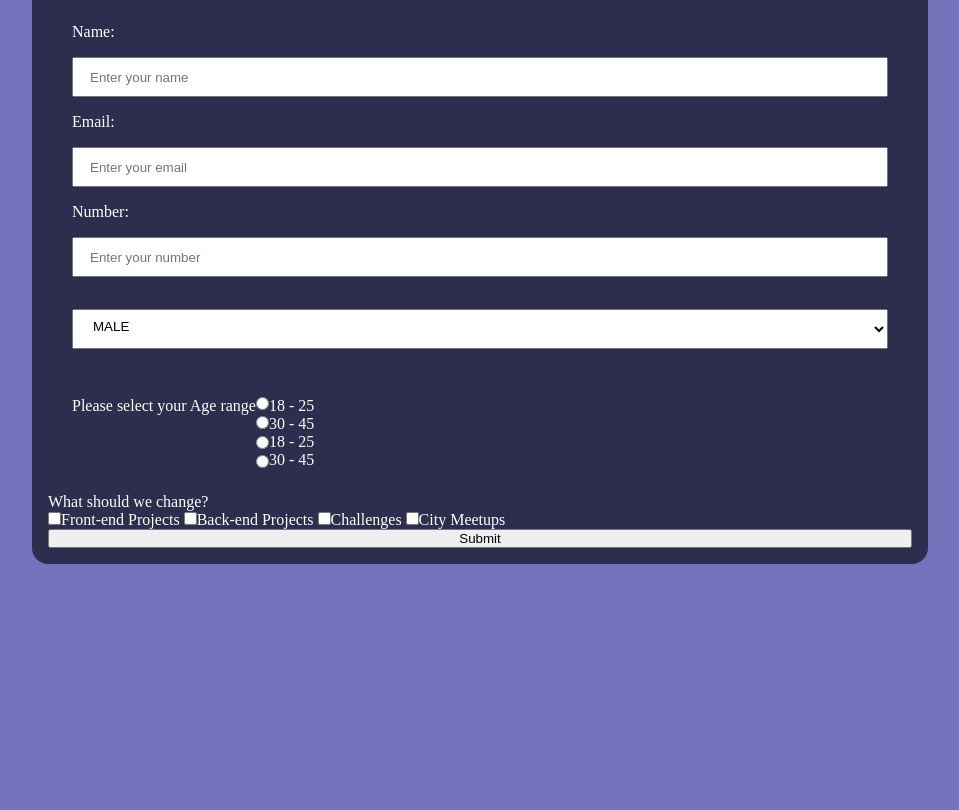
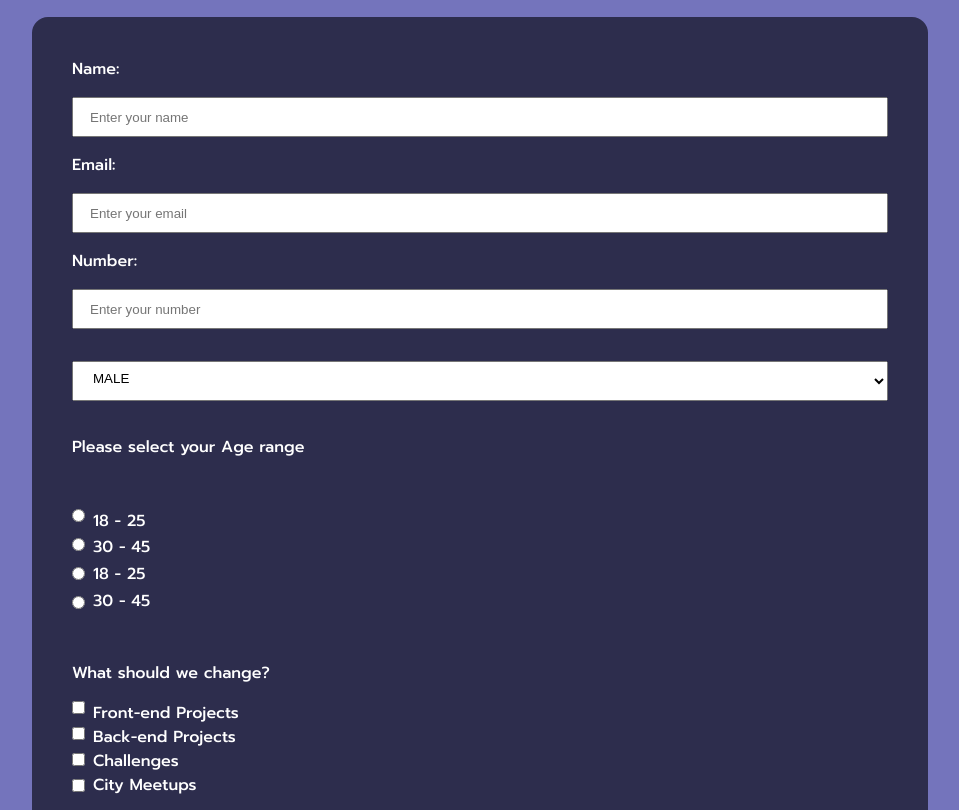
Before and after one commit to RaphDasilva/Moise-and-Raph-Project, a plain HTML site: page index.html in a window 1280 px wide. Shown: the part 88-898 px from the top of the page, without its empty margins (188-1147 px from the left). Before the commit the page ends 800 px from the top, so only its background shows below. Drawn offline with Linux system fonts and the light colour scheme.

Commit message:
The rest of css

```diff
--- a/css/style.css
+++ b/css/style.css
@@ -1,3 +1,6 @@
+
+@import url('https://fonts.googleapis.com/css2?family=Prompt:wght@500&display=swap');
+
 *{
     margin: 0;
     padding: 0;
@@ -6,6 +9,7 @@
 .bodyyy{
     display: flexbox;
     background-color: #7474BC;
+    font-family: 'Prompt', sans-serif;
 }
 
 #survey-form{
@@ -23,6 +27,7 @@ justify-content: center;
 /* text-align: center; */
 /* justify-self: center; */
 margin-left: 220px;
+margin-top: 2em;
 
 }
 .first_texts{
@@ -50,15 +55,65 @@ margin-left: 220px;
     display: flex;
     flex-direction: row;
     padding: 1.5rem;
+    margin-top: 1px;
+
 }
 .second-sections-input{
     display: flex;
     gap: 0.4em;
     /* vertical-align: middle; */
     flex-direction: column;
+    margin-top: 1px;
+    row-gap: 1em;
+    column-gap: 1em;
+    margin-right: 0.5rem;
 }
 .labels{
     display: flex;
     flex-direction: column;
+    /* padding: 0.5rem 1.5rem 1.5rem 1.5rem; */
     /* vertical-align: middle; */
+    margin-top: 1px;
+    row-gap: 0.18em;
+    margin-right: 1rem;
+    column-gap: 2em;
+    /* justify-content: space-between; */
+
 }
+.select_age{
+padding: 0.5rem 1.5rem 1.5rem 1.5rem;
+margin-top: 0.1rem;
+margin-bottom: 1px;
+}
+.third-division{
+    display: flex;
+    flex-direction: column;
+    gap: 1em;
+    padding: 1.5rem;
+    margin-bottom: 2rem;
+    /* justify-content: space-between; */
+}
+.combined-2{
+    display:flex;
+    flex-direction: row;
+}
+.third-division-input{
+    display: flex;
+    flex-direction: column;
+    gap: 0.8em;
+    margin-right: 0.5rem;
+}
+.third-division-labels{
+    display: flex;
+    flex-direction: column;
+}
+textarea{
+    height: 200px;
+    padding: 2rem;
+    font: 300;
+}
+button{
+    padding: 1rem;
+    margin: 1.5rem;
+    background: rgb(10, 162, 124);
+}
--- a/index.html
+++ b/index.html
@@ -17,8 +17,7 @@
     <div class="divisions">
       <div class="first-section">
         <label id="name-label">Name: </label><input id="name" type="text" required placeholder="Enter your name">
-    <label id="email-label">Email: </label><input id="email" type="email" required
-      placeholder="Enter your email">
+        <label id="email-label">Email: </label><input id="email" type="email" required placeholder="Enter your email">
         <label id="number-label">Number: </label><input id="number" type="number" inputmode="numeric" min=10 max=100
           placeholder="Enter your number">
         <select name="Sex" id="dropdown">
@@ -27,8 +26,9 @@
           <option value="OTHERS">OTHERS</option>
         </select>
       </div>
+      <p class="select_age">Please select your Age range</p>
       <div class="second-section">
-        <p>Please select your Age range</p>
+
         <div class="second-sections-input">
           <input type="radio" value="age" name="teenager">
           <input type="radio" name="adult" value="age">
@@ -43,11 +43,23 @@
         </div>
       </div>
       <div class="third-division">
+        <div class="third-division-paragraph">
           <p>What should we change?</p>
-    <input type="checkbox" value="Front-end Projects"><label>Front-end Projects</label>
-    <input type="checkbox" value="Back-end Projects"><label>Back-end Projects</label>
-    <input type="checkbox" value="Challenges"><label>Challenges</label>
-    <input type="checkbox" value="City Meetups"><label>City Meetups</label
+        </div>
+        <div class="combined-2">
+          <div class="third-division-input">
+            <input type="checkbox" value="Front-end Projects">
+            <input type="checkbox" value="Back-end Projects">
+            <input type="checkbox" value="Challenges">
+            <input type="checkbox" value="City Meetups">
+          </div>
+          <div class="third-division-labels">
+            <label>Front-end Projects</label>
+            <label>Back-end Projects</label>
+            <label>Challenges</label>
+            <label>City Meetups</label>
+          </div>
+        </div>
         <textarea placeholder="Additional Comment here"></textarea>
       </div>
     </div>
```
Lines whose indentation alone changed are shown as unchanged.
